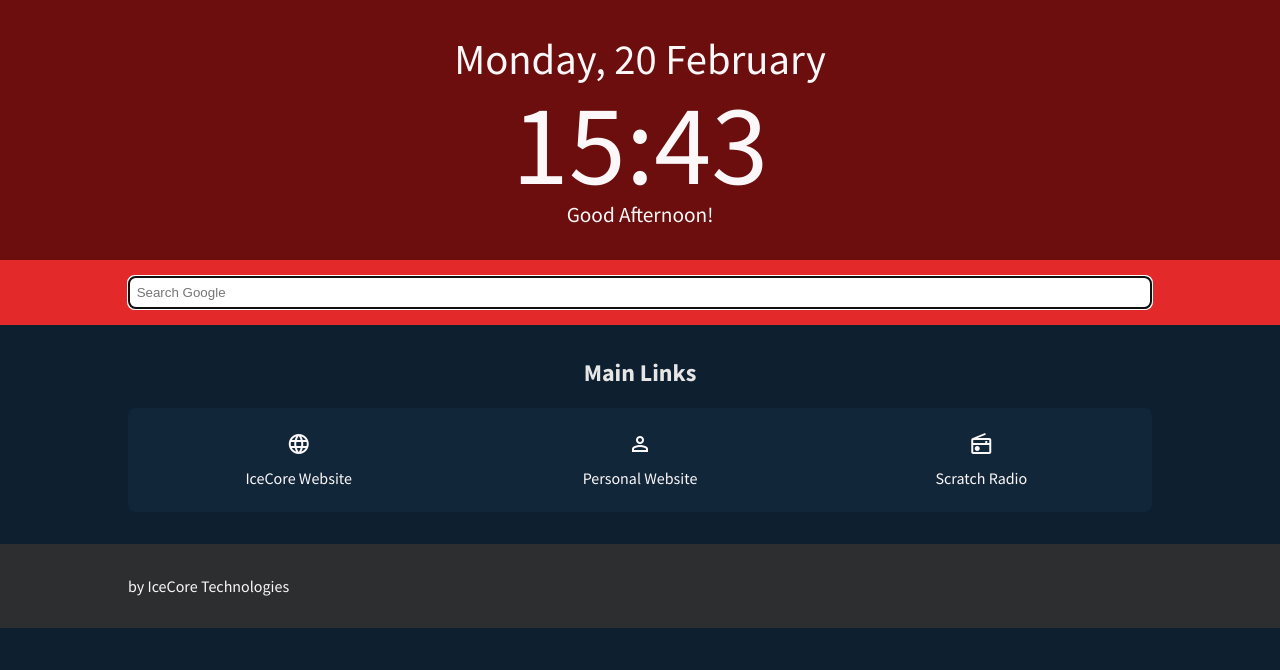
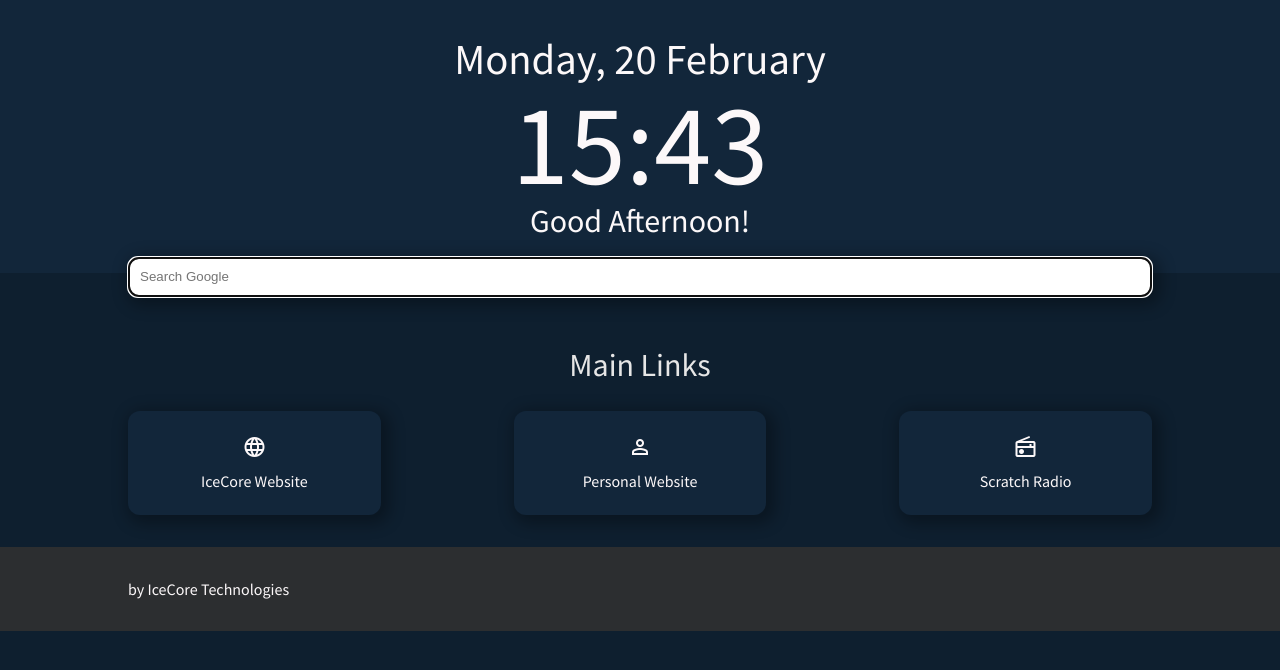
Before and after one commit to supremeicecreme/CurtainFall, a plain HTML site: page index.html in a window 1280 px wide. Drawn offline with nearby package versions, Linux system fonts and the light colour scheme.

Commit message:
Apply new theming

```diff
--- a/css/style.css
+++ b/css/style.css
@@ -26,7 +26,7 @@ body {
     align-items: center;
     padding-top: 2em;
     padding-bottom: 2em;
-    background-color: var(--ic-primary-deep);
+    background-color: var(--ic-secondary);
     color: var(--ic-light);
     margin-bottom: 0px;
 }
@@ -41,23 +41,24 @@ body {
 }
 
 #greeting {
-    font-size: 16pt;
+    font-size: 24pt;
 }
 
 .search-area {
+    margin-top: -2em;
     padding-top: 1em;
     padding-bottom: 1em;
     padding-left: 8em;
     padding-right: 8em;
-    background-color: var(--ic-primary);
 }
 
 #search-bar {
-    height: 2.5em;
+    height: 3em;
     width: 100%;
-    border-radius: 0.5em;
-    padding-left: 0.5em;
-    padding-right: 0.5em;
+    border-radius: 0.75em;
+    padding-left: 0.75em;
+    padding-right: 0.75em;
+    box-shadow: 4px 4px 15px 5px rgba(0, 0, 0, 0.3);
 }
 
 .link-area {
@@ -76,26 +77,29 @@ body {
 .links {
     display: flex;
     justify-content: space-between;
-    background-color: var(--ic-secondary);
     color: var(--ic-light);
-    border-radius: 0.5em;
-    overflow: hidden;
 }
 
 .links a {
     display: inline-flex;
     flex-direction: column;
     align-items: center;
+    border-radius: 0.75em;
     text-decoration: none;
+    background-color: var(--ic-secondary);
+    box-shadow: 4px 4px 15px 5px rgba(0, 0, 0, 0.3);
     color: inherit;
     padding: 1.5em;
-    margin: auto;
-    width: 100%;
+    max-width: 18em;
+    min-width: 20%;
+    transition: margin ease 0.2s;
 }
 
 .links a:hover {
     background-color: var(--ic-secondary-hover);
     color: var(--ic-primary);
+    margin-top: -10px;
+    margin-bottom: 10px;
 }
 
 .link-text {
@@ -110,6 +114,8 @@ body {
 h2 {
     margin-top: 0px;
     text-align: center;
+    font-size: 32px;
+    font-weight: 400;
 }
 
 footer {
```
